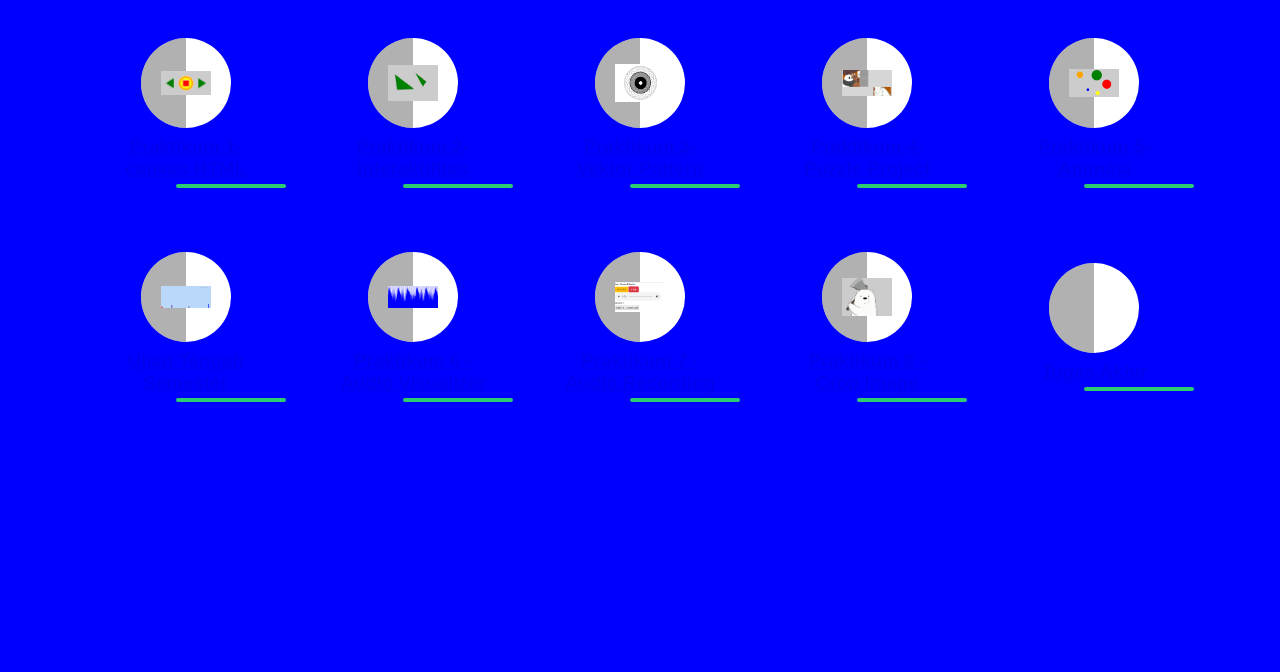
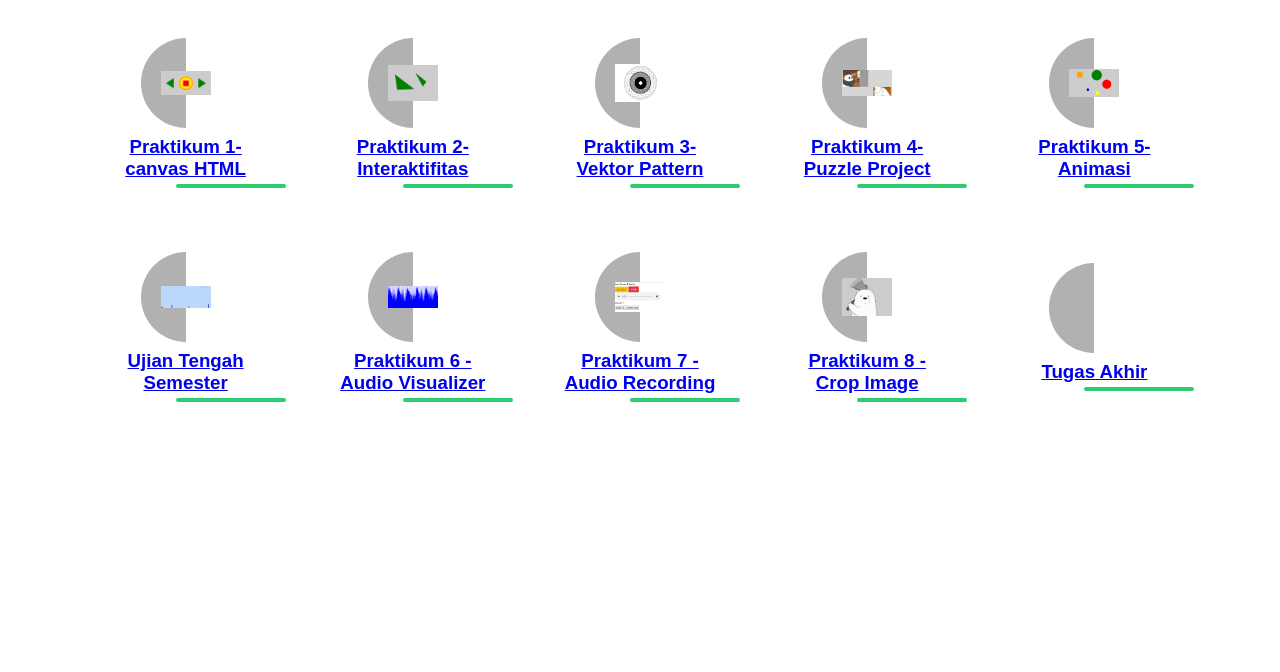
Before and after one commit to adityabrp87/adityamulon, a plain HTML site: page index.html in a window 1280 px wide. Shown: the part 128-800 px from the top of the page. Drawn offline with Linux system fonts and the light colour scheme.

Commit message:
Update index.html

```diff
--- a/index.html
+++ b/index.html
@@ -9,7 +9,7 @@ font-family: Arial, sans-serif;
 }
 
 body{
-background: #0000FF;
+background: #FFFFFF;
 }
 
 .skills-section{
```
